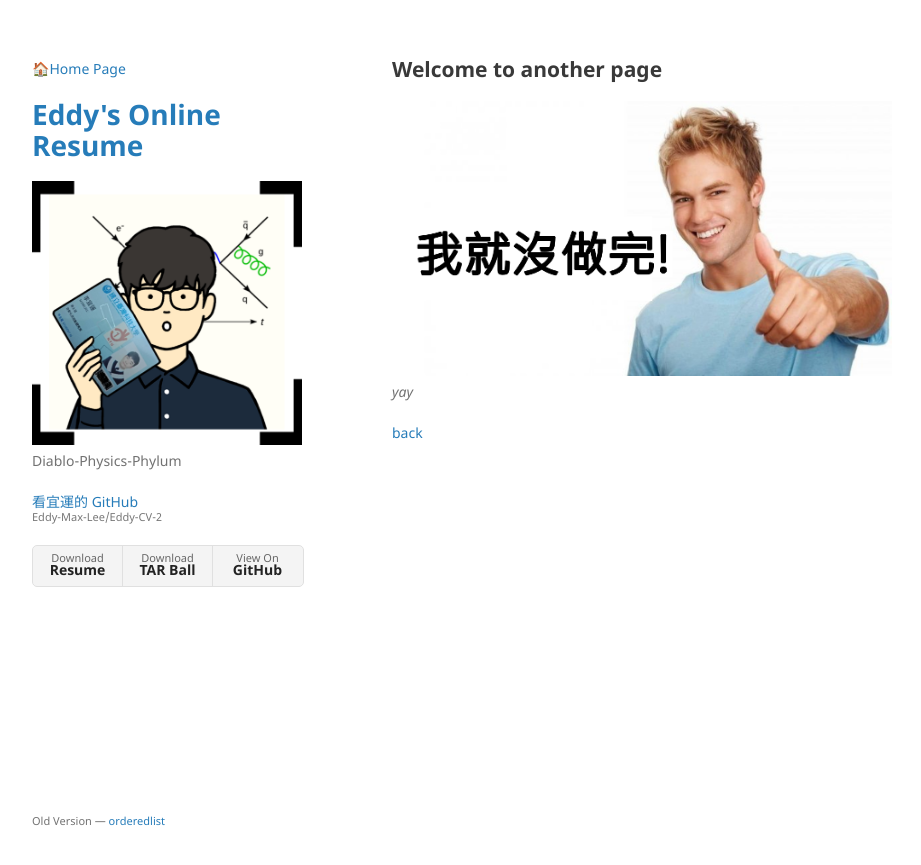
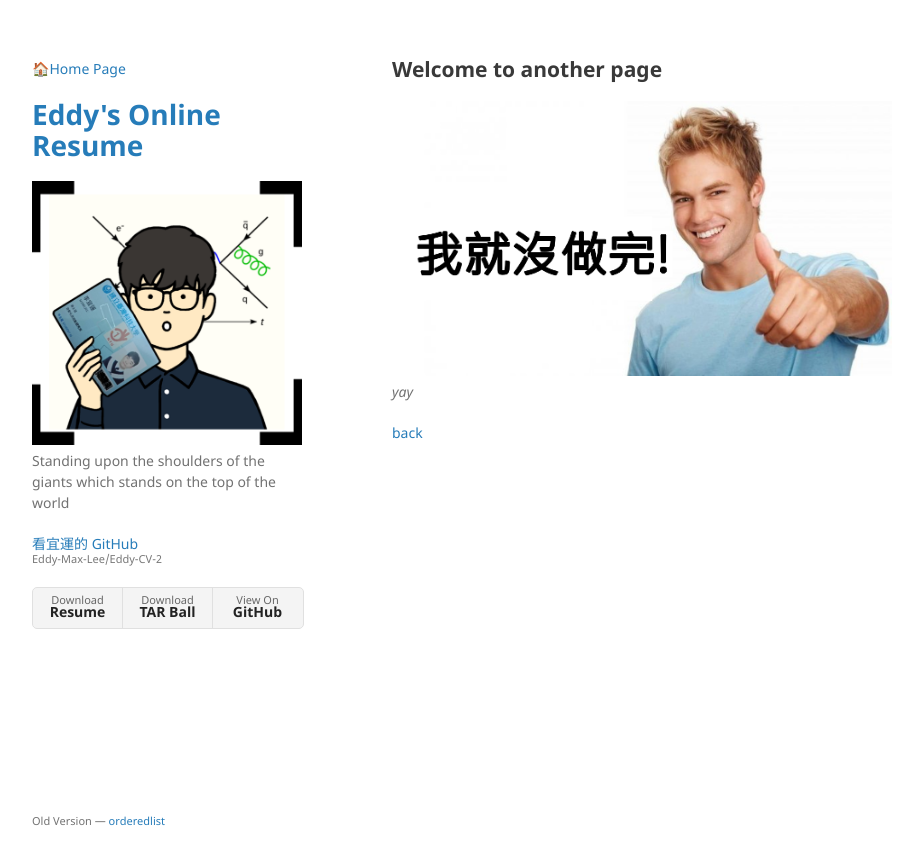
Before and after one commit to Eddy-Max-Lee/Eddy-CV-2, a Jekyll site: the page built from another-page.md, in a window 1280 px wide. Shown: the top 865 px of the page, without its empty margins (178-1099 px from the left). Built offline with Jekyll 4.4.1, drawn with Linux system fonts in a browser that asks for light colours; our own code applies the rules of GitHub Pages for plain Markdown files.

Commit message:
Update _config.yml

```diff
--- a/_config.yml
+++ b/_config.yml
@@ -1,7 +1,8 @@
 title: Eddy's Online Resume
 logo: /assets/img/logo1.png
-description: Diablo-Physics-Phylum
+description: Standing upon the shoulders of the giants which stands on the top of the world
 show_downloads: true
 google_analytics:
 theme: jekyll-theme-minimal
 cv: /assets/document/Eddy_Resume_Dell.pdf
+description2: Diablo-Physics-Phylum
```
